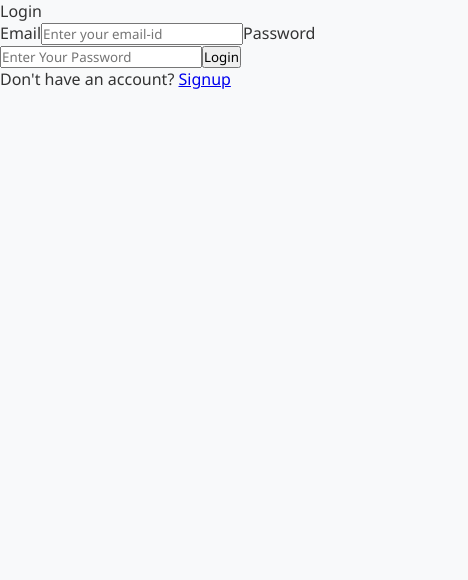
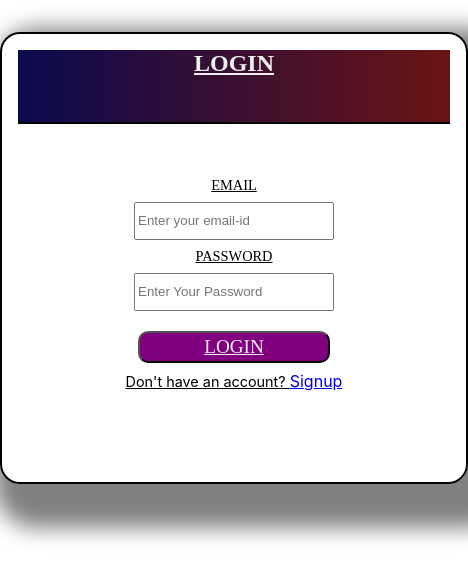
Before and after one commit to Sayan20242004/mern-online-shop, a React (Create React App) app in the folder frontend/: page /login in a window 390 px wide. Shown: the top 580 px of the page, 468 px wide, since content can reach past the window. Built offline with nearby package versions, Linux system fonts and the light colour scheme.

Commit message:
Update App.css

```diff
--- a/frontend/src/App.css
+++ b/frontend/src/App.css
@@ -1,257 +1,234 @@
-/* ===== Reset & Base Styles ===== */
-* {
-  margin: 0;
-  padding: 0;
-  box-sizing: border-box;
-  font-family: 'Segoe UI', Tahoma, Geneva, Verdana, sans-serif;
+.Log_box {
+  width: 27rem;
+  height: 26rem;
+  border: 2px solid #000;
+  margin-left: 25rem;
+  margin-top: 6rem;
+  border-radius: 40px;
+  overflow: hidden;
+  box-shadow: 18px 20px 22px 24px grey;
 }
 
-body {
-  background-color: #f8f9fa;
-  color: #333;
+.sign_head {
+  height: 4.5rem;
+  border-bottom: 2px solid #000;
+  background-image: linear-gradient(to right,rgb(10, 10, 79),rgb(107, 20, 20));
+  text-align: center;
 }
 
-/* ===== Header (Your Original Design Retained) ===== */
-header {
-  background-color: #2c3e50;
-  padding: 15px 30px;
+.write {
+  font-size: 3rem;
+  font-family: 'Times New Roman', Times, serif;
+  color: #eee;
+  text-decoration: underline;
+  font-weight: bold;
+  text-transform: uppercase;
+}
+
+.det_box {
+  height: 20rem;
   display: flex;
+  flex-direction: column;
   align-items: center;
+  justify-content: center;
+  gap: 0.5rem;
+  border-radius: 40px;
+}
+
+.write_1 {
+  font-size: 1rem;
+  font-family: 'Times New Roman', Times, serif;
+  color: #000;
+  text-decoration: underline;
+  font-style: bold;
+  text-transform: uppercase;
+  text-align: center;
+}
+
+.name {
+  width: 12rem;
+  height: 2rem;
+}
+
+.Email {
+  width: 12rem;
+  height: 2rem;
+}
+
+.password {
+  width: 12rem;
+  height: 2rem;
+}
+
+.sub_but {
+  width: 12rem;
+  height: 2rem;
+  margin-top: 0.8rem;
+  background-color: purple;
+  border-radius: 10px;
+}
+
+.but_wr {
+  font-size: 1.2rem;
+  font-family: 'Times New Roman', Times, serif;
+  text-decoration: underline;
+  text-transform: uppercase;
+  font-style: bold;
+  color: #eee;
+}
+
+.write_2 {
+  font-size: 1rem;
+  color: #000;
+  text-decoration: underline;
+  font-style: bold;
+}
+
+.item_cont {
+  border: 2px solid #eee;
+}
+
+.head_cont {
+  height: 6.5rem;
+  background-image: linear-gradient(to right, rgb(124, 190, 211), #eee);
+  border-bottom: 2px solid #000;
+  display: flex;
   justify-content: space-between;
 }
 
-header .logo {
-  font-size: 1.8rem;
-  font-weight: bold;
-  color: #fff;
-  text-decoration: none;
+.tempt {
+  width: 16rem;
+  height: 6rem;
+  display: flex;
+  gap: 2rem;
+  align-items: center;
+  justify-content: center;
+  margin-top: 0.5rem;
 }
 
-header nav {
-  display: flex;
-  align-items: center;
-  gap: 20px;
+.logo {
+  width: 10rem;
+  height: 8rem;
 }
 
-header nav a {
-  color: #fff;
-  text-decoration: none;
-  font-size: 1rem;
+.menu {
+  height: 3rem;
+  width: 3rem;
+  border-radius: 10px;
 }
 
-header nav a:hover {
-  text-decoration: underline;
+.profile {
+  width: 9.3rem;
+  height: 4rem;
+  border: 2px solid #000;
+  float: right;
+  display: flex;
+  justify-content: center;
+  align-items: center;
+  gap: 0.8rem;
+  margin-top: 1.1rem;
+  margin-right: 1rem;
+  border-radius: 40px;
+  background-color: #000;
 }
 
-.cart-icon {
-  position: relative;
+.cart_image {
+  width: 3rem;
+  height: 3rem;
+  border-radius: 2rem;
 }
 
-.cart-count {
-  background: crimson;
-  color: #fff;
-  font-size: 0.8rem;
-  padding: 2px 6px;
-  border-radius: 50%;
-  position: absolute;
-  top: -8px;
-  right: -10px;
-}
-
-/* ===== Auth Pages (Login & Signup) ===== */
-.auth-container {
-  max-width: 400px;
-  margin: 60px auto;
-  padding: 30px;
-  background: #fff;
-  border-radius: 10px;
-  box-shadow: 0 4px 20px rgba(0, 0, 0, 0.08);
-}
-
-.auth-container h2 {
-  text-align: center;
-  margin-bottom: 25px;
-  color: #2c3e50;
-}
-
-.auth-container input {
-  width: 100%;
-  padding: 12px;
-  margin-bottom: 15px;
-  border: 1px solid #ccc;
-  border-radius: 6px;
-  font-size: 1rem;
-}
-
-.auth-container input:focus {
-  border-color: #3498db;
-  outline: none;
-}
-
-.auth-container button {
-  width: 100%;
-  padding: 12px;
-  background: #3498db;
-  color: #fff;
-  font-size: 1rem;
+.cart_img {
+  border-radius: 30rem;
+  width: 3.4rem;
+  height: 3.4rem;
+  background-color: transparent;
   border: none;
-  border-radius: 6px;
   cursor: pointer;
 }
 
-.auth-container button:hover {
-  background: #2980b9;
-}
-
-.auth-container p {
-  margin-top: 15px;
-  text-align: center;
-}
-
-.auth-container p a {
-  color: #3498db;
-  text-decoration: none;
-}
-
-.auth-container p a:hover {
-  text-decoration: underline;
-}
-
-/* ===== Home Page Product Grid ===== */
-.product-grid {
-  display: grid;
-  grid-template-columns: repeat(auto-fit, minmax(250px, 1fr));
-  gap: 25px;
-  padding: 40px;
+/* ---------- NEW HOMEPAGE PRODUCT STYLES ---------- */
+.product-list {
+  display: flex;
+  flex-wrap: wrap;
+  gap: 1.5rem;
+  justify-content: center;
+  padding: 2rem;
 }
 
 .product-card {
   background: #fff;
-  border-radius: 10px;
-  overflow: hidden;
-  box-shadow: 0 2px 12px rgba(0, 0, 0, 0.08);
-  transition: transform 0.2s ease;
+  border-radius: 15px;
+  box-shadow: 0px 4px 10px rgba(0,0,0,0.15);
+  padding: 1rem;
+  width: 220px;
+  text-align: center;
+  transition: transform 0.3s ease, box-shadow 0.3s ease;
 }
 
 .product-card:hover {
   transform: translateY(-5px);
+  box-shadow: 0px 8px 20px rgba(0,0,0,0.25);
 }
 
 .product-card img {
-  width: 100%;
-  height: 250px;
-  object-fit: cover;
-}
-
-.product-card .details {
-  padding: 15px;
+  max-width: 100%;
+  height: 150px;
+  object-fit: contain;
+  border-radius: 10px;
+  margin-bottom: 1rem;
 }
 
 .product-card h3 {
   font-size: 1.2rem;
-  margin-bottom: 8px;
+  color: #333;
 }
 
 .product-card p {
-  color: #666;
-  font-size: 0.9rem;
-  margin-bottom: 12px;
-}
-
-.product-card .price {
-  font-size: 1.1rem;
-  font-weight: bold;
-  color: #27ae60;
-  margin-bottom: 12px;
+  font-size: 1rem;
+  margin: 0.5rem 0;
 }
 
 .product-card button {
-  padding: 10px 15px;
-  background: #27ae60;
+  background: linear-gradient(90deg, #6a11cb, #2575fc);
   color: white;
+  padding: 0.5rem 1rem;
   border: none;
-  border-radius: 6px;
+  border-radius: 25px;
   cursor: pointer;
+  font-weight: bold;
+  transition: background 0.3s ease;
 }
 
 .product-card button:hover {
-  background: #1e8449;
+  background: linear-gradient(90deg, #2575fc, #6a11cb);
 }
 
-/* ===== Cart Page ===== */
-.cart-container {
-  max-width: 900px;
-  margin: 40px auto;
-  background: #fff;
-  padding: 25px;
-  border-radius: 10px;
-  box-shadow: 0 4px 15px rgba(0, 0, 0, 0.08);
-}
-
-.cart-item {
-  display: flex;
-  align-items: center;
-  gap: 20px;
-  padding: 15px 0;
-  border-bottom: 1px solid #eee;
-}
-
-.cart-item img {
-  width: 100px;
-  height: 100px;
-  object-fit: cover;
-  border-radius: 8px;
-}
-
-.cart-item-details {
-  flex: 1;
-}
-
-.cart-item-details h4 {
-  margin-bottom: 5px;
-}
-
-.cart-item-details p {
-  font-size: 0.9rem;
-  color: #666;
-}
-
-.cart-item-qty {
-  display: flex;
-  align-items: center;
-  gap: 10px;
-}
-
-.cart-item-qty button {
-  background: #3498db;
-  color: white;
-  border: none;
-  padding: 5px 10px;
-  cursor: pointer;
-  border-radius: 4px;
-}
-
-.cart-total {
-  text-align: right;
-  font-size: 1.3rem;
-  margin-top: 20px;
-  font-weight: bold;
-}
-
-/* ===== Responsive ===== */
-@media (max-width: 768px) {
-  header nav {
-    flex-direction: column;
-    gap: 10px;
+/* Mobile responsiveness */
+@media (max-width: 600px) {
+  .Log_box {
+    margin: 2rem auto;
+    border-radius: 20px;
+    padding: 1rem;
   }
 
-  .cart-item {
-    flex-direction: column;
-    align-items: flex-start;
+  .write {
+    font-size: 1.5rem;
   }
 
-  .cart-item img {
-    width: 80px;
-    height: 80px;
+  .sub_but {
+    font-size: 1rem;
+    background-color: purple;
+    border-radius: 10px;
+    color: #eee;
+  }
+
+  .write_1,
+  .write_2 {
+    font-size: 0.9rem;
+  }
+
+  .product-card {
+    width: 90%;
   }
 }
```
